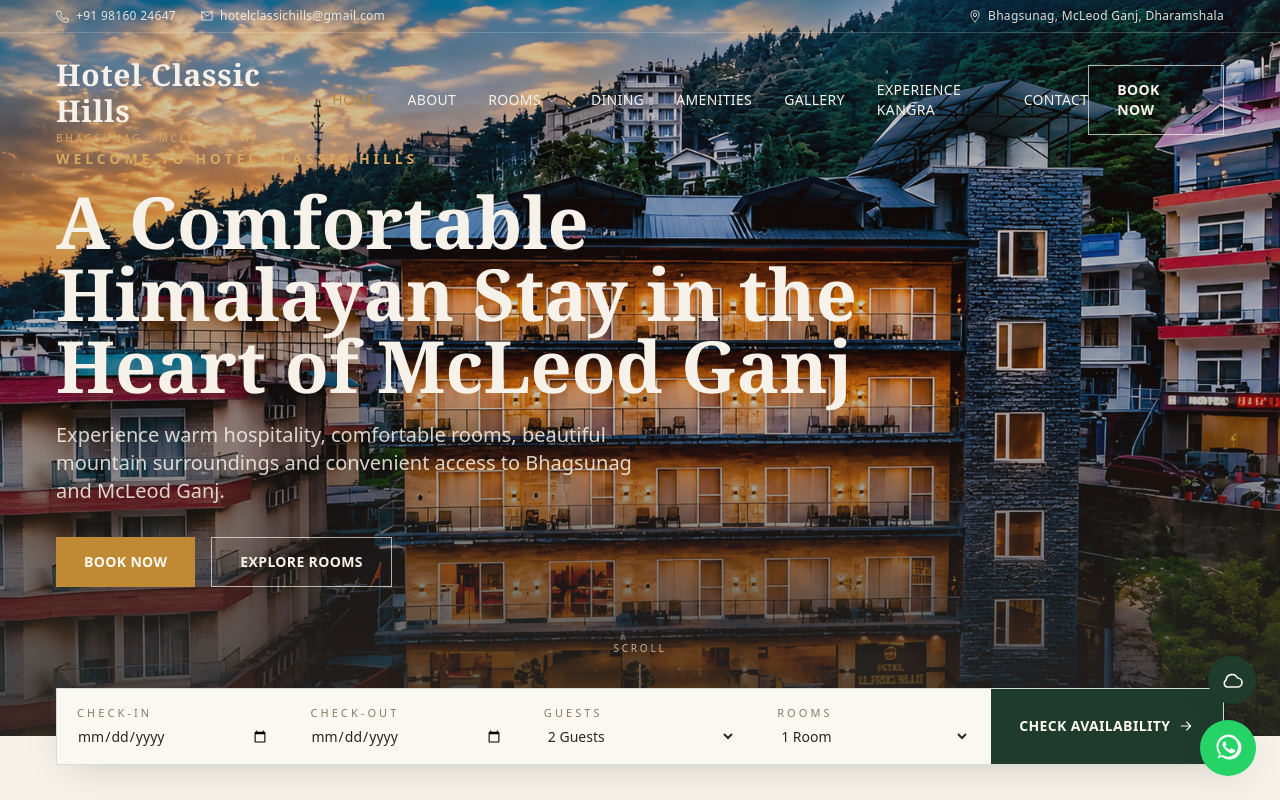
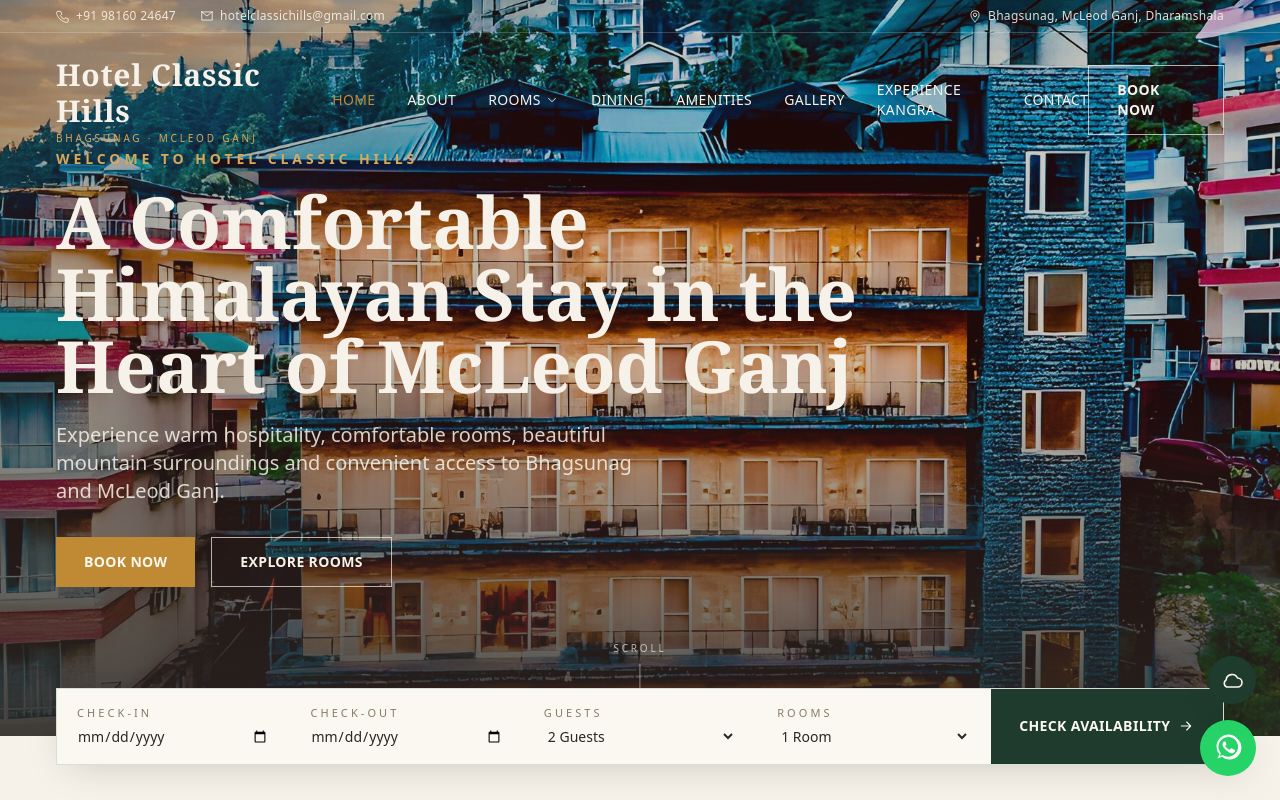
Before and after one commit to hotelclassichills-max/Hotel, a React (Vite) app: page / in a window 1280 px wide. Shown: the top 800 px of the page. Built offline with nearby package versions, Linux system fonts and the light colour scheme.

Commit message:
Update Home.jsx

```diff
--- a/src/pages/Home.jsx
+++ b/src/pages/Home.jsx
@@ -13,7 +13,6 @@
 import exteriorBalconyDusk from '../assets/images/exterior-balcony-dusk.jpg'
 import exteriorNightAerial from '../assets/images/exterior-night-aerial.jpg'
 import lobby from '../assets/images/lobby.jpg'
-import heroExteriorSunset from '../assets/images/hotel-classic-hills-exterior-sunset.jpg'
 
 const whyChooseUs = [
   { icon: 'mountain', title: 'Mountain Views' },
@@ -55,12 +54,12 @@
       />
 
       <Hero
-        image={heroExteriorSunset}
+        image={exteriorHillside}
         eyebrow="Welcome to Hotel Classic Hills"
         title="A Comfortable Himalayan Stay in the Heart of McLeod Ganj"
         subtitle="Experience warm hospitality, comfortable rooms, beautiful mountain surroundings and convenient access to Bhagsunag and McLeod Ganj."
         overlay="from-charcoal/85 via-charcoal/25 to-charcoal/20"
-        fit="contain"
+        zoom
         full
       >
         <Link to="/contact" className="btn-gold">
```
